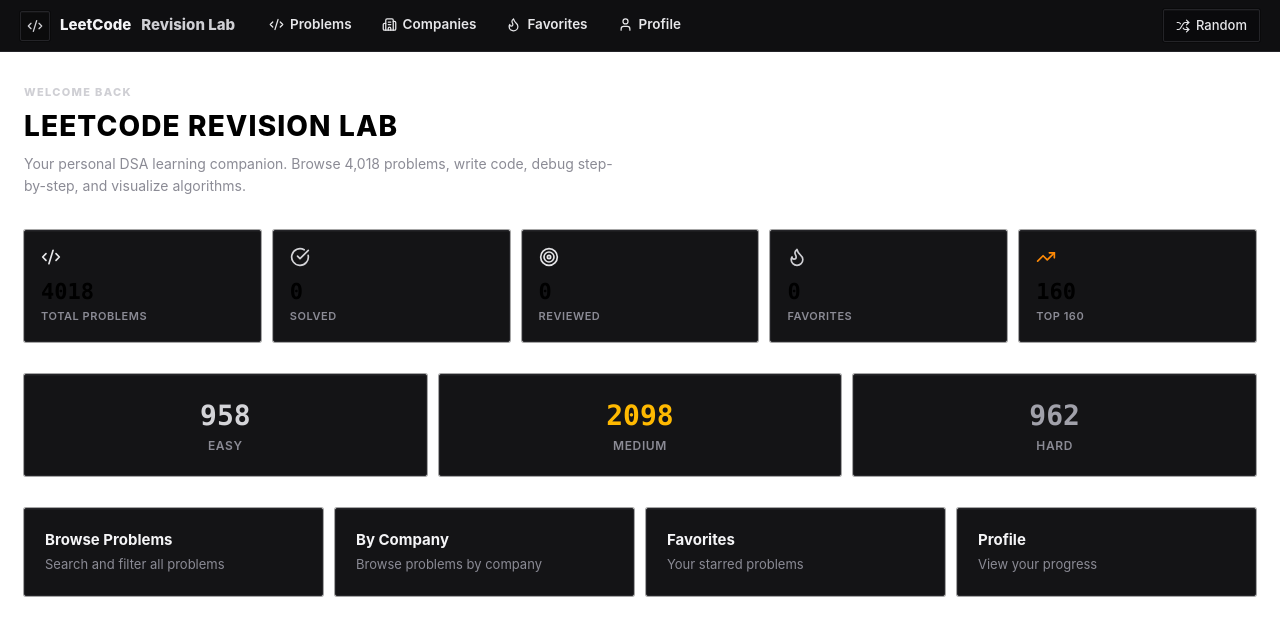
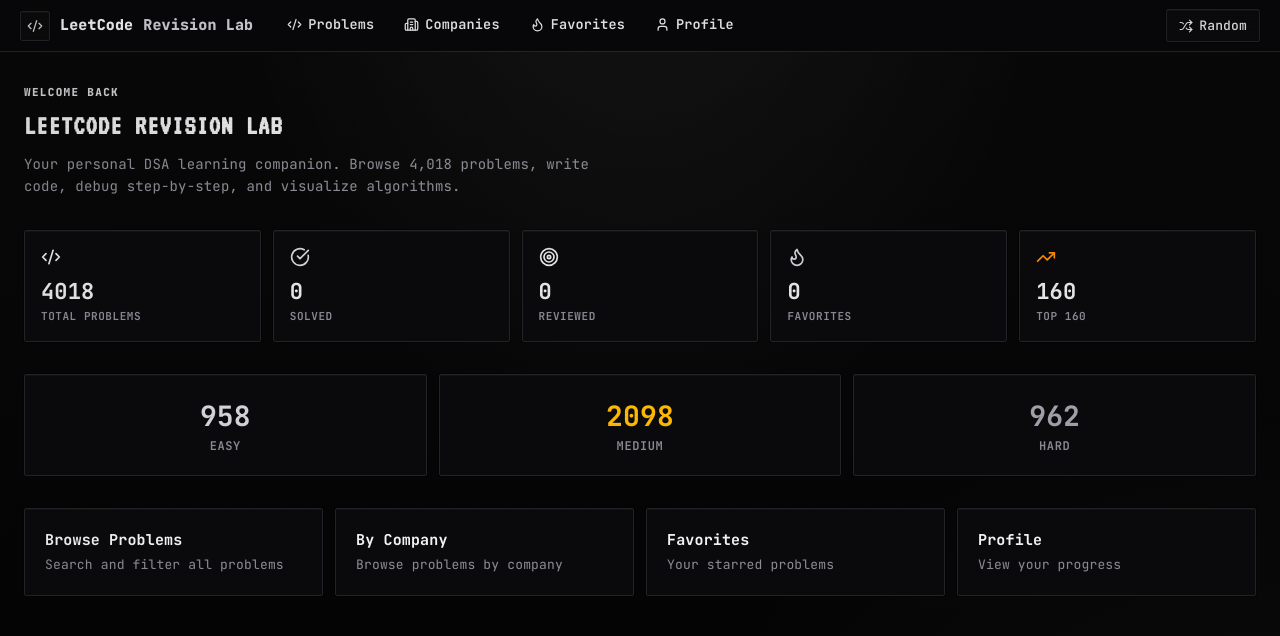
Before and after one commit to sharaddh/CodeLab, a Next.js app: page / in a window 1280 px wide. Shown: the top 636 px of the page. Built offline with nearby package versions, Linux system fonts and the light colour scheme.

Commit message:
update layout

```diff
--- a/app/layout.tsx
+++ b/app/layout.tsx
@@ -1,9 +1,23 @@
 import type { Metadata } from "next";
+import { JetBrains_Mono, VT323 } from "next/font/google";
 import "./globals.css";
 import { Navbar } from "@/components/layout/Navbar";
 
+const jetbrainsMono = JetBrains_Mono({
+  subsets: ["latin"],
+  variable: "--font-mono",
+  display: "swap",
+});
+
+const vt323 = VT323({
+  weight: "400",
+  subsets: ["latin"],
+  variable: "--font-terminal",
+  display: "swap",
+});
+
 export const metadata: Metadata = {
-  title: "LeetCode Revision Lab",
+  title: "LeetCode Revision Lab // TERMINAL",
   description: "LeetCode + DSA Learning + Revision + Coding IDE",
 };
 
@@ -13,11 +27,12 @@ export default function RootLayout({
   children: React.ReactNode;
 }) {
   return (
-    <html lang="en">
-      <body>
-        <div className="min-h-screen flex flex-col">
+    <html lang="en" className={`${jetbrainsMono.variable} ${vt323.variable}`}>
+      <body className="font-mono terminal-body">
+        <div className="crt-overlay" aria-hidden="true" />
+        <div className="min-h-screen flex flex-col relative z-10">
           <Navbar />
-          <main className="flex-1">{children}</main>
+          <main className="flex-1 terminal-main">{children}</main>
         </div>
       </body>
     </html>
```
